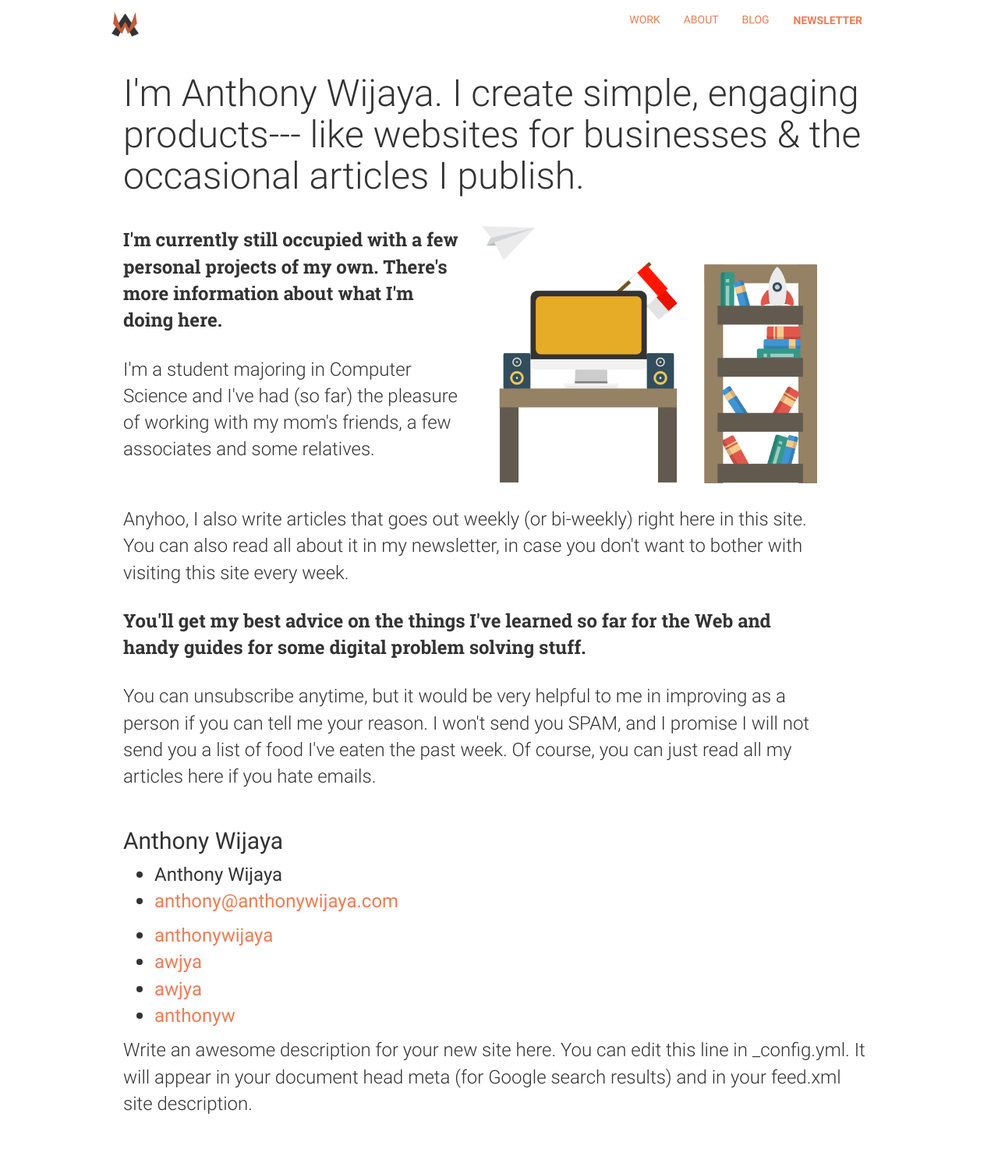
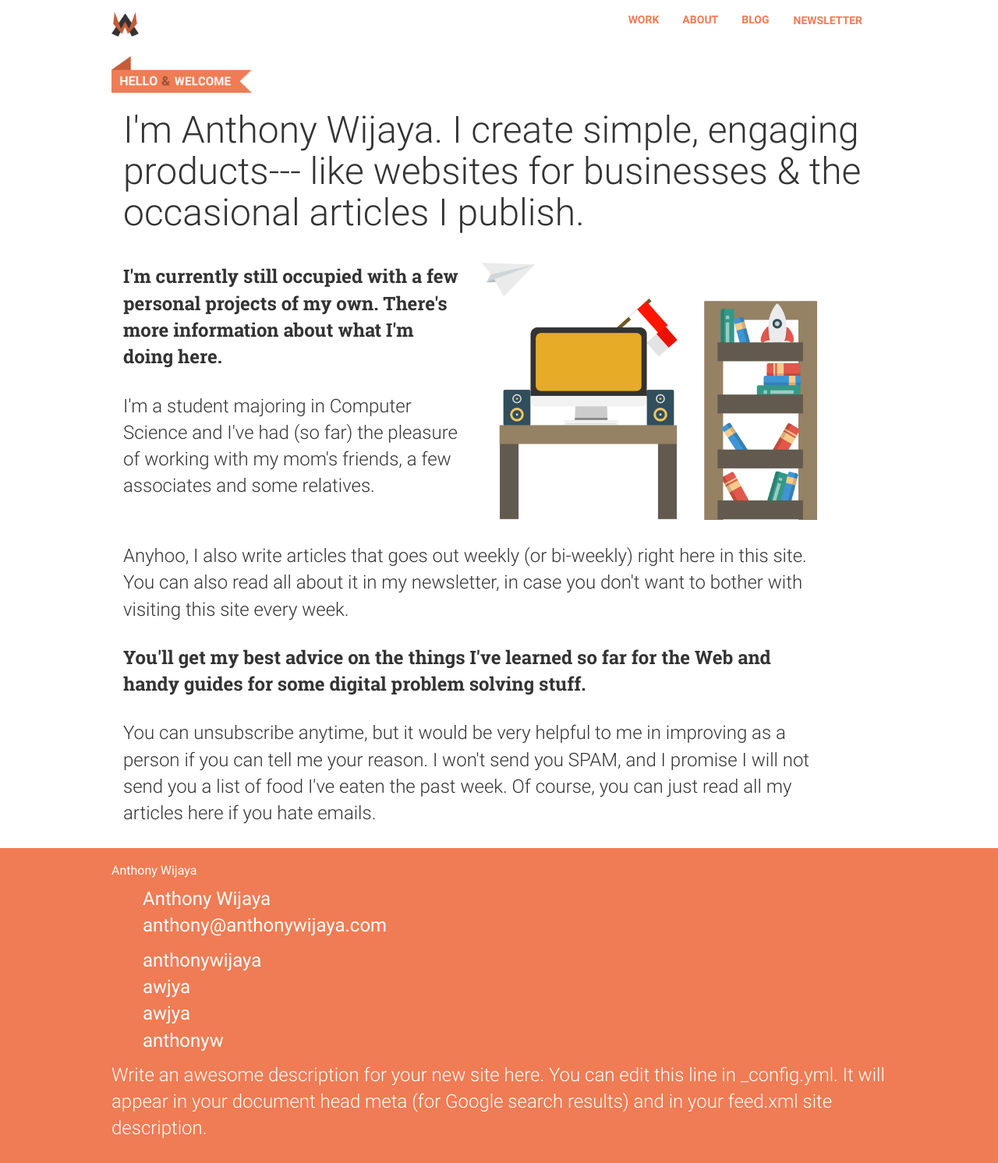
Before and after one commit to anthonywijaya/awblog, a Jekyll site: the page built from index.html, in a window 1280 px wide. Shown: the whole page at 78% size. Built offline with Jekyll 4.4.1, drawn with Linux system fonts in a browser that asks for light colours; before the commit the page ends 1460 px from its top, so only the background shows below that.

Commit message:
Adds more styling to index.html

```diff
--- a/_includes/footer.html
+++ b/_includes/footer.html
@@ -1,34 +1,34 @@
-<footer class="site-footer col-sm-12">
+<footer class="site-footer">
 
-  <div class="wrap">
+  <div class="container">
 
     <h2 class="footer-heading">{{ site.title }}</h2>
 
     <div class="footer-col-1 column">
       <ul>
         <li>{{ site.title }}</li>
-        <li><a href="mailto:{{ site.email }}">{{ site.email }}</a></li>
+        <li class="footer__link"><a href="mailto:{{ site.email }}">{{ site.email }}</a></li>
       </ul>
     </div>
 
     <div class="footer-col-2 column">
       <ul>
-        {% if site.github_username %}<li>
+        {% if site.github_username %}<li class="footer__link">
           <a href="https://github.com/{{ site.github_username }}">
             <span class="username">{{ site.github_username }}</span>
           </a>
         </li>{% endif %}
-        {% if site.twitter_username %}<li>
+        {% if site.twitter_username %}<li class="footer__link">
           <a href="https://twitter.com/{{ site.twitter_username }}">
             <span class="username">{{ site.twitter_username }}</span>
           </a>
         </li>{% endif %}
-        {% if site.linkedin_username %}<li>
+        {% if site.linkedin_username %}<li class="footer__link">
           <a href="https://linkedin.com/{{ site.linkedin_username }}">
             <span class="username">{{ site.linkedin_username }}</span>
           </a>
         </li>{% endif %}
-        {% if site.appnet_username %}<li>
+        {% if site.appnet_username %}<li class="footer__link">
           <a href="https://alpha.app.net/{{ site.appnet_username }}">
             <span class="username">{{ site.appnet_username }}</span>
           </a>
--- a/_layouts/default.html
+++ b/_layouts/default.html
@@ -26,8 +26,9 @@
 
 
 
-        {% include footer.html %}
+
       </div>
     </div>
+     {% include footer.html %}
     </body>
 </html>
--- a/css/styles.css
+++ b/css/styles.css
@@ -142,6 +142,10 @@ img.responsive{
   margin-bottom: 28px;
 }
 
+img.welcome{
+  max-width: 180px;
+}
+
 nav.navbar.navbar-default{
 	background-color: transparent;
 	border: 0;
@@ -170,14 +174,19 @@ a.page-link{
 	font-family:"Roboto", helvetica, sans-serif;
 	text-transform: uppercase;
 	font-size:14px;
+  font-weight: 700;
 }
 
 a.btn-newsletter__signup{
 	/*background-color: #ef7c54 orange - Site's theme color & main accent*/
-
+	color: #c55c39;
 	font-weight: 700;
 	text-transform: uppercase;
 	font-size:14px;
+}
+
+a.btn-newsletter__signup:hover{
+  color:#994123;
 }
 
 .navbar-default .navbar-nav>li>a{
@@ -195,6 +204,21 @@ a.btn-newsletter__signup{
 
 
 
-p.call-to-action__text{
-	font-weight: 700;
+
+footer.site-footer{
+  color: #fff;
+  background-color: #ef7c54;
 }
+
+
+footer.site-footer h2{
+  font-size: 16px;
+}
+
+footer.site-footer ul{
+  list-style: none;
+}
+
+li.footer__link>a{
+  color:#fff;
+}
--- a/index.html
+++ b/index.html
@@ -2,6 +2,7 @@
 layout: default
 ---
 
+<img class="welcome" src="assets/img/welcome.png" alt="Hello & Welcome to Anthony Wijaya's Personal Website">
 
 <h2 class="page-title col-xs-12">I'm Anthony Wijaya. I create simple, engaging products---
 like websites for businesses & the occasional articles
@@ -9,7 +10,7 @@ I publish.</h2>
 
 <div class="text-wrap">
    <div class="col-sm-6 float-right">
-    <img class="responsive" src="assets/img/workdesk.png" alt="Anthony Wijaya's Personal Website Desk Illustration">
+    <img class="responsive" src="assets/img/workdesk.png" alt="Anthony Wijaya's Personal Website Desk Illustration" title="Anthony Wijaya">
   </div>
 
   <div class="col-sm-6 col-xs-12">
```
Also changed, not shown: assets/img/welcome.png (added).
